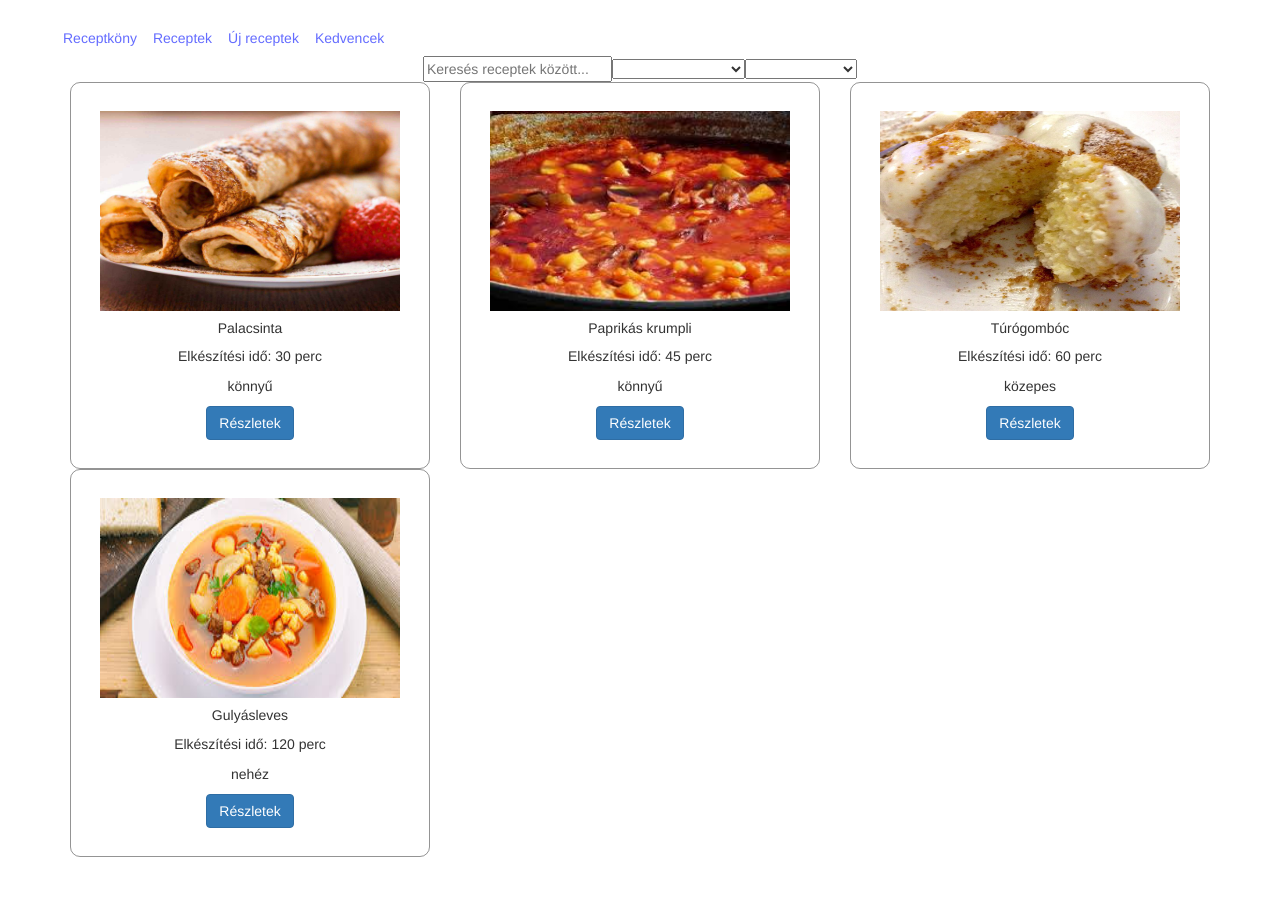
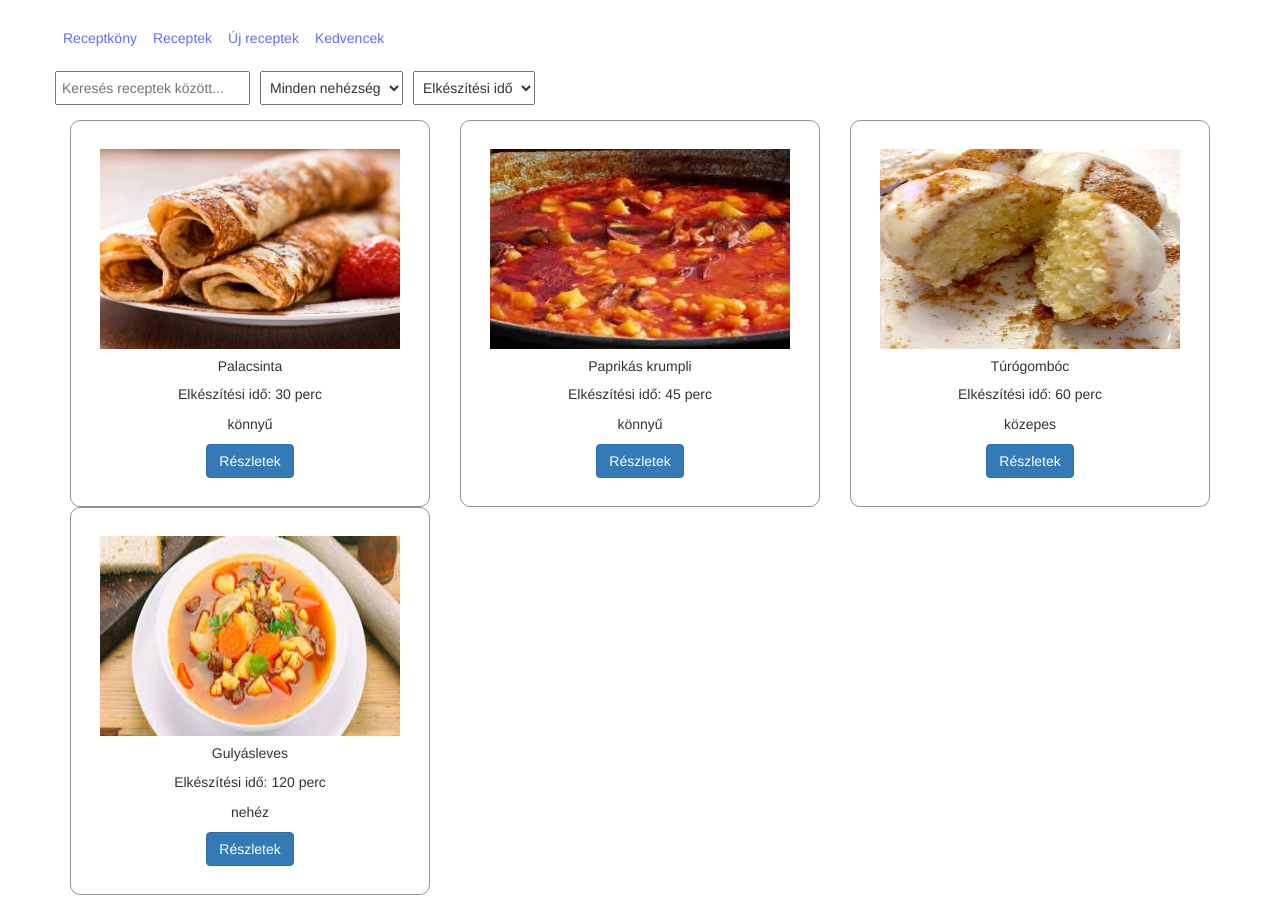
Before and after one commit to lenartaron/vueproject, a Vue app in the folder receptek/: page / in a window 1280 px wide. Before the commit the page ends 877 px from the top, so only its background shows below. Built offline with nearby package versions, Linux system fonts and the light colour scheme.

Commit message:
Search és sort javítás
Searchbar és sorting kijavítva és sikeresen működik most az új receptekkel is

```diff
--- a/receptek/src/App.vue
+++ b/receptek/src/App.vue
@@ -51,9 +51,29 @@ const switchView = (view) => {
     <li><a href="#" @click.prevent="switchView('new')">Új receptek</a></li>
     <li><a href="#">Kedvencek</a></li>
   </ul>
+
   <div v-if="currentView === 'recipes'">
+    <div class="filters">
+      <input
+        v-model="searchQuery"
+        type="text"
+        placeholder="Keresés receptek között..."
+      />
+      <select v-model="difficultyFilter">
+        <option value="">Minden nehézség</option>
+        <option value="könnyű">Könnyű</option>
+        <option value="közepes">Közepes</option>
+        <option value="nehéz">Nehéz</option>
+      </select>
+      <select v-model="sortOption">
+        <option value="cookTime">Elkészítési idő</option>
+        <option value="name">Név</option>
+      </select>
+    </div>
+
     <RecipieCard :recipies="filteredRecipies" />
   </div>
+
   <div v-if="currentView === 'new'">
     <NewRecipe @add-recipe="addNewRecipe" />
   </div>
@@ -80,4 +100,14 @@ li a {
 li a:hover {
   background-color: #ddd;
 }
+
+.filters {
+  margin: 15px 0;
+  display: flex;
+  gap: 10px;
+}
+
+input, select {
+  padding: 5px;
+}
 </style>
--- a/receptek/src/components/RecipeCard.vue
+++ b/receptek/src/components/RecipeCard.vue
@@ -10,17 +10,6 @@ defineProps({
 </script>
 
 <template>
-  <input v-model="searchQuery" type="text" placeholder="Keresés receptek között..." />
-      <select v-model="difficultyFilter">
-        <option value="">Minden nehézség</option>
-        <option value="könnyű">Könnyű</option>
-        <option value="közepes">Közepes</option>
-        <option value="nehéz">Nehéz</option>
-      </select>
-      <select v-model="sortOption">
-        <option value="cookTime">Elkészítési idő</option>
-        <option value="name">Név</option>
-      </select>
 <div class="container">
   <div class="row">
     <div class="col-md-4" v-for="recipie in recipies" :key="recipie.id">
```
